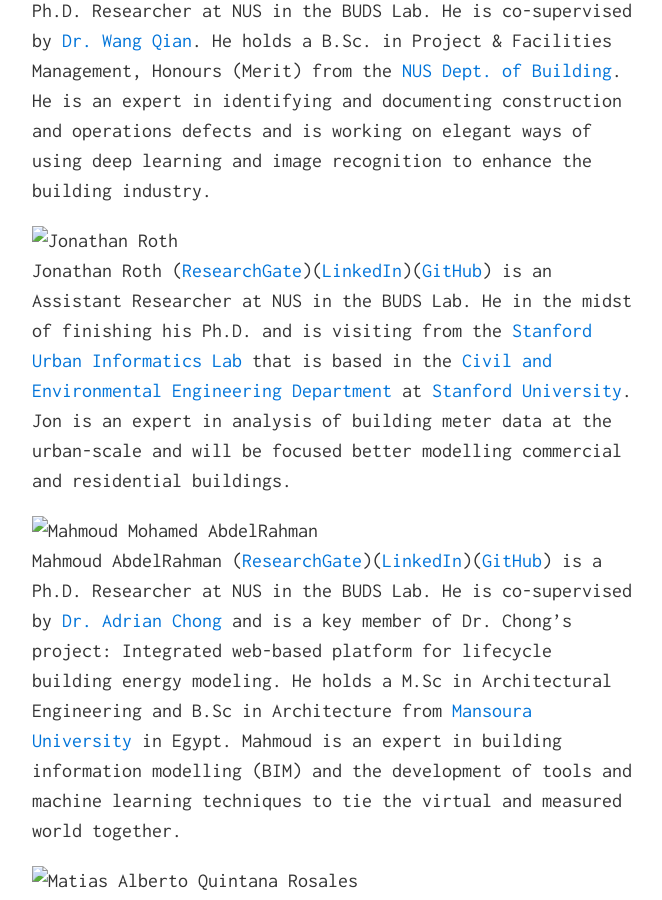
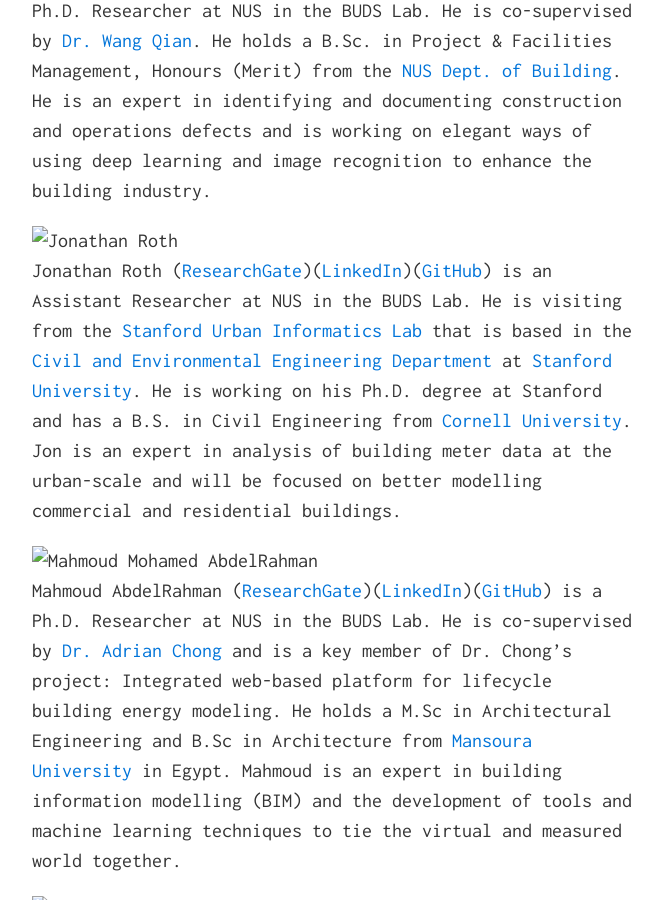
Before and after one commit to buds-lab/buds-lab.github.io, a Jekyll site: the page built from index.md, in a window 1280 px wide and 900 px high, scrolled down 3354 px. Shown: the whole window, without its empty margins (308-970 px from the left). Built offline with Jekyll 4.4.1, drawn with Linux system fonts in a browser that asks for light colours.

Commit message:
updated jon's bio

```diff
--- a/index.md
+++ b/index.md
@@ -68,7 +68,7 @@ Ananya Joshi ([ResearchGate](https://www.researchgate.net/profile/Ananya_Joshi){
 Irvin Tang Kaijun ([ResearchGate](https://www.researchgate.net/profile/Irvin_Tang){:target="_blank"})([LinkedIn](https://www.linkedin.com/in/irvintang/){:target="_blank"})([GitHub](https://github.com/irrhuh){:target="_blank"}) is a Ph.D. Researcher at NUS in the BUDS Lab. He is co-supervised by [Dr. Wang Qian](http://www.bdg.nus.edu.sg/documents/about-us/faculty/staff_bdgwang_082018.pdf){:target="_blank"}. He holds a B.Sc. in Project & Facilities Management, Honours (Merit) from the [NUS Dept. of Building](http://www.bdg.nus.edu.sg/undergraduate/PFM-curriculum.html){:target="_blank"}. He is an expert in identifying and documenting construction and operations defects and is working on elegant ways of using deep learning and image recognition to enhance the building industry.
 
 ![Jonathan Roth](buds-lab.github.io/jonathan.png)
-Jonathan Roth ([ResearchGate](https://www.researchgate.net/profile/Jonathan_Roth10){:target="_blank"})([LinkedIn](https://www.linkedin.com/in/jonathanmroth/){:target="_blank"})([GitHub](https://github.com/jmr385){:target="_blank"}) is an Assistant Researcher at NUS in the BUDS Lab. He in the midst of finishing his Ph.D. and is visiting from the [Stanford Urban Informatics Lab](https://www.uil.stanford.edu/){:target="_blank"} that is based in the [Civil and Environmental Engineering Department](https://cee.stanford.edu/){:target="_blank"} at [Stanford University](https://www.stanford.edu){:target="_blank"}. Jon is an expert in analysis of building meter data at the urban-scale and will be focused better modelling commercial and residential buildings.
+Jonathan Roth ([ResearchGate](https://www.researchgate.net/profile/Jonathan_Roth10){:target="_blank"})([LinkedIn](https://www.linkedin.com/in/jonathanmroth/){:target="_blank"})([GitHub](https://github.com/jmr385){:target="_blank"}) is an Assistant Researcher at NUS in the BUDS Lab. He is visiting from the [Stanford Urban Informatics Lab](https://www.uil.stanford.edu/){:target="_blank"} that is based in the [Civil and Environmental Engineering Department](https://cee.stanford.edu/){:target="_blank"} at [Stanford University](https://www.stanford.edu){:target="_blank"}. He is working on his Ph.D. degree at Stanford and has a B.S. in Civil Engineering from [Cornell University](https://www.cee.cornell.edu/cee){:target="_blank"}. Jon is an expert in analysis of building meter data at the urban-scale and will be focused on better modelling commercial and residential buildings.
 
 ![Mahmoud Mohamed AbdelRahman](buds-lab.github.io/mahmoudouf.jpg)
 Mahmoud AbdelRahman ([ResearchGate](https://www.researchgate.net/profile/Mahmoud_Abdelrahman3){:target="_blank"})([LinkedIn](https://www.linkedin.com/in/mahmoudouf/){:target="_blank"})([GitHub](https://github.com/MahmoudAbdelRahman){:target="_blank"}) is a Ph.D. Researcher at NUS in the BUDS Lab. He is co-supervised by [Dr. Adrian Chong](http://blog.nus.edu.sg/adrianchong/about/){:target="_blank"} and is a key member of Dr. Chong's project: Integrated web-based platform for lifecycle building energy modeling. He holds a M.Sc in Architectural Engineering and B.Sc in Architecture from [Mansoura University](http://www.mans.edu.eg/en){:target="_blank"} in Egypt. Mahmoud is an expert in building information modelling (BIM) and the development of tools and machine learning techniques to tie the virtual and measured world together.
```
